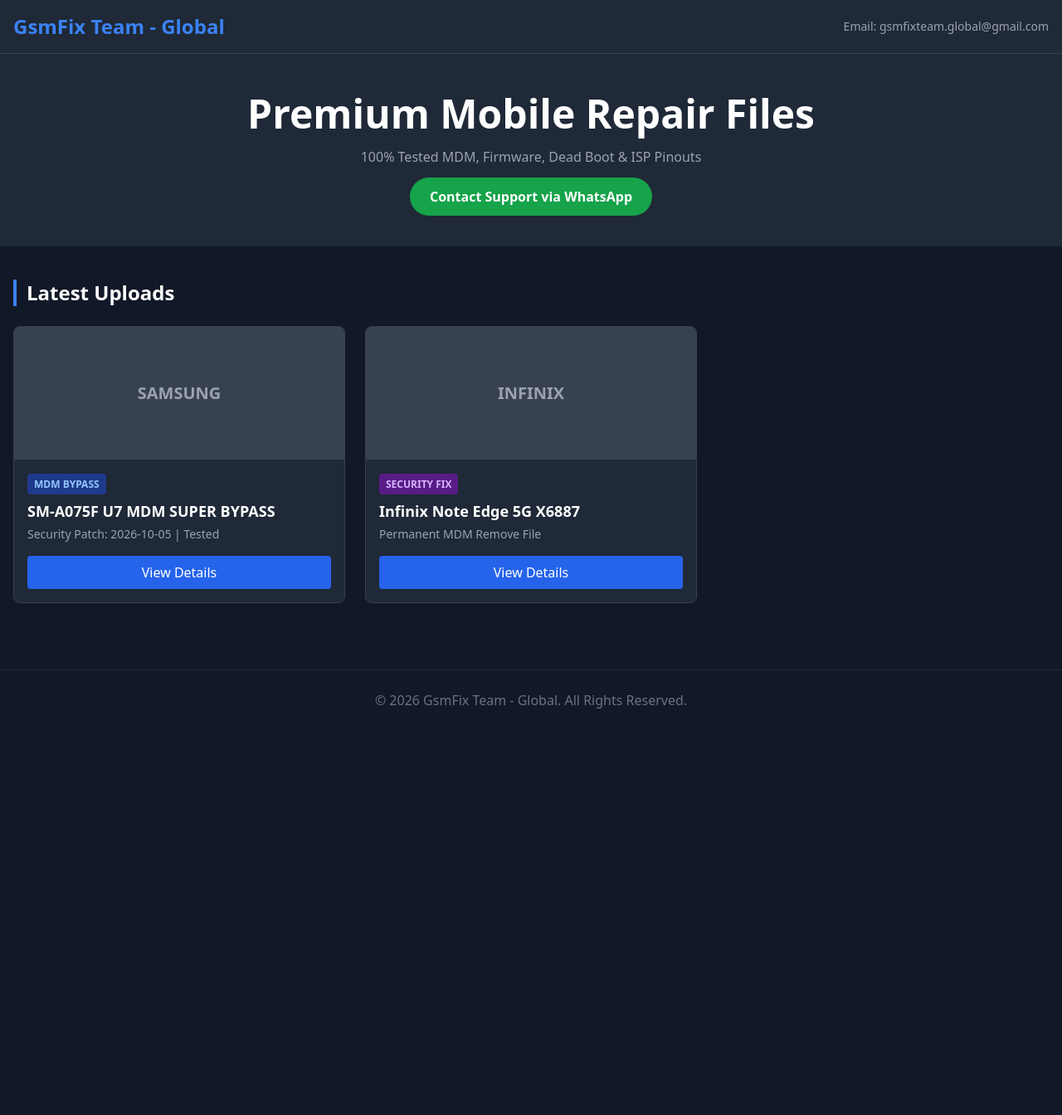
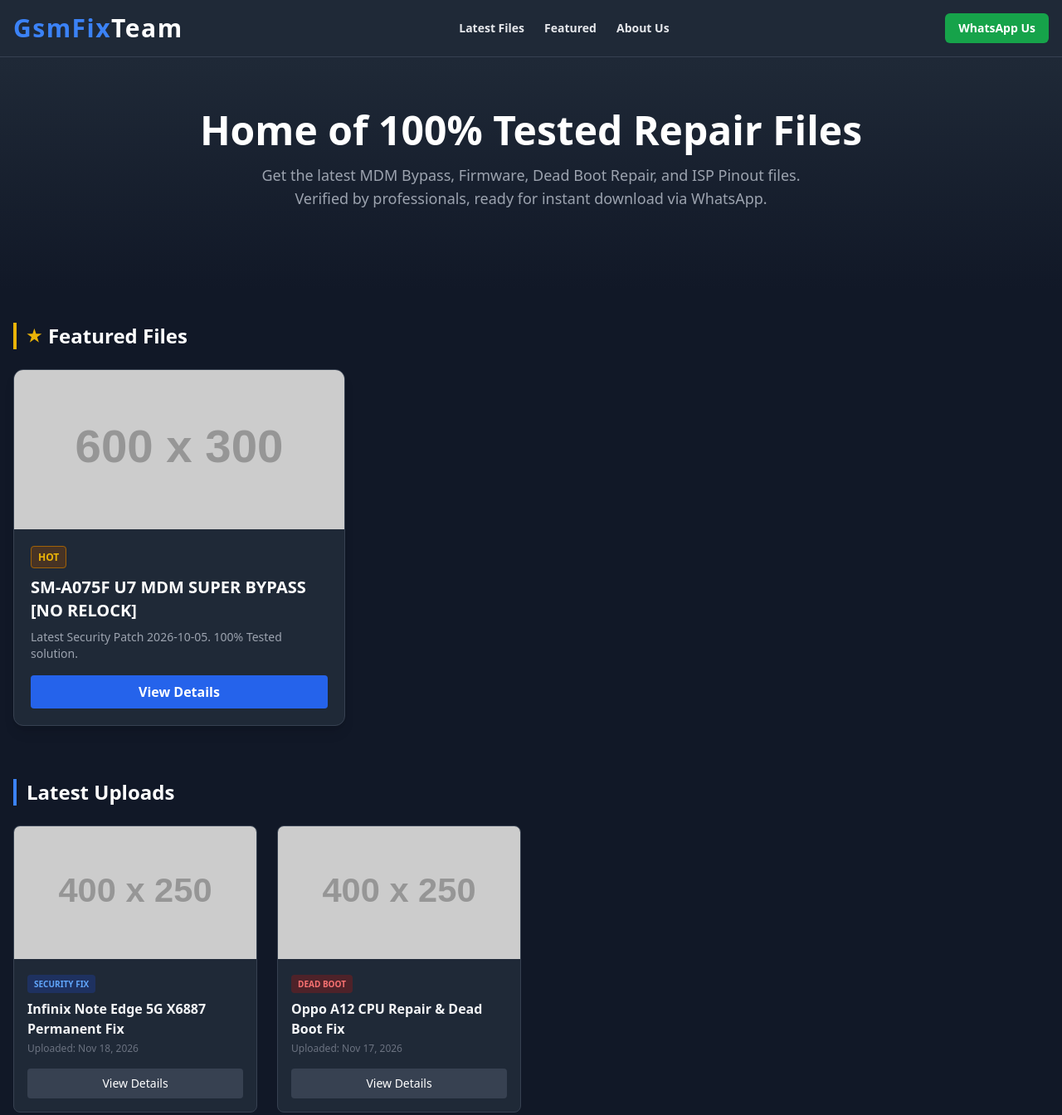
Before and after one commit to fahimmarketingsupport/GsmFix-Website, a plain HTML site: page index.html in a window 1280 px wide. Shown: the top 1344 px of the page at 83% size. Before the commit the page ends 880 px from the top, so only its background shows below. Drawn offline with nearby package versions, Linux system fonts and the light colour scheme; placeholder pictures from the web are drawn by us.

Commit message:
Update index.html

```diff
--- a/index.html
+++ b/index.html
@@ -3,66 +3,122 @@
 <head>
     <meta charset="UTF-8">
     <meta name="viewport" content="width=device-width, initial-scale=1.0">
-    <title>GsmFix Team - Global | 100% Tested MDM & Firmware</title>
+    <title>GsmFix Team - Global | Premium Mobile Repair Files</title>
     <script src="https://cdn.tailwindcss.com"></script>
 </head>
-<body class="bg-gray-900 text-white font-sans">
+<body class="bg-gray-900 text-gray-200 font-sans">
 
     <!-- Header Section -->
-    <header class="bg-gray-800 border-b border-gray-700 p-4">
+    <header class="bg-gray-800 border-b border-gray-700 p-4 sticky top-0 z-50">
         <div class="container mx-auto flex justify-between items-center">
-            <h1 class="text-2xl font-bold text-blue-500">GsmFix Team - Global</h1>
-            <p class="text-sm text-gray-400 hidden sm:block">Email: gsmfixteam.global@gmail.com</p>
+            <h1 class="text-2xl md:text-3xl font-bold text-blue-500 tracking-wider">GsmFix<span class="text-white">Team</span></h1>
+            <nav class="hidden md:flex space-x-6 text-sm font-semibold">
+                <a href="#latest" class="hover:text-blue-400 transition">Latest Files</a>
+                <a href="#featured" class="hover:text-blue-400 transition">Featured</a>
+                <a href="#about" class="hover:text-blue-400 transition">About Us</a>
+            </nav>
+            <a href="https://wa.me/8801540533046" target="_blank" class="bg-green-600 hover:bg-green-500 text-white font-bold py-2 px-4 rounded-md transition text-sm">WhatsApp Us</a>
         </div>
     </header>
 
-    <!-- Hero Section -->
-    <section class="text-center py-12 bg-gray-800">
-        <h2 class="text-3xl md:text-5xl font-bold mb-4">Premium Mobile Repair Files</h2>
-        <p class="text-gray-400 mb-6">100% Tested MDM, Firmware, Dead Boot & ISP Pinouts</p>
-        <a href="https://wa.me/8801540533046" target="_blank" class="bg-green-600 hover:bg-green-500 text-white font-bold py-3 px-6 rounded-full transition-all">
-            Contact Support via WhatsApp
-        </a>
+    <!-- Hero / Welcome Section -->
+    <section class="text-center py-16 px-4 bg-gradient-to-b from-gray-800 to-gray-900">
+        <h2 class="text-4xl md:text-5xl font-extrabold mb-4 text-white">Home of 100% Tested Repair Files</h2>
+        <p class="text-gray-400 text-lg mb-8 max-w-2xl mx-auto">Get the latest MDM Bypass, Firmware, Dead Boot Repair, and ISP Pinout files. Verified by professionals, ready for instant download via WhatsApp.</p>
     </section>
 
-    <!-- Latest Files Grid Section -->
+    <!-- Main Content Area -->
     <main class="container mx-auto py-10 px-4">
-        <h3 class="text-2xl font-semibold mb-6 border-l-4 border-blue-500 pl-3">Latest Uploads</h3>
 
-        <div class="grid grid-cols-1 md:grid-cols-3 gap-6">
+        <!-- Featured Posts Section -->
+        <section id="featured" class="mb-16">
+            <h3 class="text-2xl font-bold mb-6 border-l-4 border-yellow-500 pl-3 text-white flex items-center">
+                <span class="text-yellow-500 text-xl mr-2">★</span> Featured Files
+            </h3>
 
-            <!-- File Card 1 -->
-            <div class="bg-gray-800 rounded-lg overflow-hidden border border-gray-700 hover:border-blue-500 transition-all">
-                <div class="bg-gray-700 h-40 flex items-center justify-center">
-                    <span class="text-gray-400 text-xl font-bold">SAMSUNG</span>
-                </div>
-                <div class="p-4">
-                    <span class="bg-blue-900 text-blue-300 text-xs font-bold px-2 py-1 rounded">MDM BYPASS</span>
-                    <h4 class="text-lg font-bold mt-2">SM-A075F U7 MDM SUPER BYPASS</h4>
-                    <p class="text-gray-400 text-sm mt-1">Security Patch: 2026-10-05 | Tested</p>
-                    <a href="file-details.html" class="block text-center bg-blue-600 hover:bg-blue-500 text-white py-2 mt-4 rounded">View Details</a>
+            <div class="grid grid-cols-1 md:grid-cols-2 lg:grid-cols-3 gap-6">
+                <!-- Featured File Card 1 -->
+                <div class="bg-gray-800 rounded-xl overflow-hidden border border-gray-700 hover:border-yellow-500 transition shadow-lg">
+                    <!-- Thumbnail Image (এখানে ছবির লিংক দিবেন) -->
+                    <img src="https://via.placeholder.com/600x300/1f2937/fbbf24?text=SAMSUNG+MDM+BYPASS" alt="Samsung MDM" class="w-full h-48 object-cover">
+
+                    <div class="p-5">
+                        <span class="bg-yellow-900/50 text-yellow-500 text-xs font-bold px-2 py-1 rounded border border-yellow-700">HOT</span>
+                        <h4 class="text-xl font-bold mt-3 text-white line-clamp-2">SM-A075F U7 MDM SUPER BYPASS [NO RELOCK]</h4>
+                        <p class="text-gray-400 text-sm mt-2 mb-4">Latest Security Patch 2026-10-05. 100% Tested solution.</p>
+                        <a href="file-details.html" class="block text-center bg-blue-600 hover:bg-blue-500 text-white font-semibold py-2 rounded transition">View Details</a>
+                    </div>
                 </div>
             </div>
+        </section>
 
-            <!-- File Card 2 (Demo) -->
-            <div class="bg-gray-800 rounded-lg overflow-hidden border border-gray-700 hover:border-blue-500 transition-all">
-                <div class="bg-gray-700 h-40 flex items-center justify-center">
-                    <span class="text-gray-400 text-xl font-bold">INFINIX</span>
+        <!-- Latest Posts Section -->
+        <section id="latest" class="mb-16">
+            <h3 class="text-2xl font-bold mb-6 border-l-4 border-blue-500 pl-3 text-white">Latest Uploads</h3>
+
+            <div class="grid grid-cols-1 sm:grid-cols-2 lg:grid-cols-4 gap-6">
+
+                <!-- Latest File Card 1 -->
+                <div class="bg-gray-800 rounded-lg overflow-hidden border border-gray-700 hover:border-blue-500 transition group">
+                    <!-- Thumbnail Image -->
+                    <img src="https://via.placeholder.com/400x250/374151/9ca3af?text=INFINIX+FILE" alt="Infinix File" class="w-full h-40 object-cover group-hover:scale-105 transition duration-300">
+
+                    <div class="p-4">
+                        <span class="bg-blue-900/50 text-blue-400 text-[10px] font-bold px-2 py-1 rounded">SECURITY FIX</span>
+                        <h4 class="text-base font-bold mt-2 text-gray-100 line-clamp-2">Infinix Note Edge 5G X6887 Permanent Fix</h4>
+                        <p class="text-gray-500 text-xs mt-1">Uploaded: Nov 18, 2026</p>
+                        <a href="file-details.html" class="block text-center bg-gray-700 hover:bg-blue-600 text-white text-sm py-2 mt-4 rounded transition">View Details</a>
+                    </div>
                 </div>
-                <div class="p-4">
-                    <span class="bg-purple-900 text-purple-300 text-xs font-bold px-2 py-1 rounded">SECURITY FIX</span>
-                    <h4 class="text-lg font-bold mt-2">Infinix Note Edge 5G X6887</h4>
-                    <p class="text-gray-400 text-sm mt-1">Permanent MDM Remove File</p>
-                    <a href="file-details.html" class="block text-center bg-blue-600 hover:bg-blue-500 text-white py-2 mt-4 rounded">View Details</a>
+
+                <!-- Latest File Card 2 -->
+                <div class="bg-gray-800 rounded-lg overflow-hidden border border-gray-700 hover:border-blue-500 transition group">
+                    <img src="https://via.placeholder.com/400x250/374151/9ca3af?text=OPPO+FILE" alt="Oppo File" class="w-full h-40 object-cover group-hover:scale-105 transition duration-300">
+                    <div class="p-4">
+                        <span class="bg-red-900/50 text-red-400 text-[10px] font-bold px-2 py-1 rounded">DEAD BOOT</span>
+                        <h4 class="text-base font-bold mt-2 text-gray-100 line-clamp-2">Oppo A12 CPU Repair & Dead Boot Fix</h4>
+                        <p class="text-gray-500 text-xs mt-1">Uploaded: Nov 17, 2026</p>
+                        <a href="file-details.html" class="block text-center bg-gray-700 hover:bg-blue-600 text-white text-sm py-2 mt-4 rounded transition">View Details</a>
+                    </div>
+                </div>
+
+            </div>
+        </section>
+
+        <!-- About Us Section -->
+        <section id="about" class="bg-gray-800 rounded-2xl p-8 border border-gray-700">
+            <h3 class="text-2xl font-bold mb-4 border-b border-gray-700 pb-2 text-white">About GsmFix Team - Global</h3>
+            <div class="flex flex-col md:flex-row gap-8 items-center">
+                <div class="md:w-2/3">
+                    <p class="text-gray-300 leading-relaxed mb-4">
+                        Welcome to GsmFix Team - Global. We are a dedicated team of mobile software technicians providing 100% tested and verified premium files for smartphone repair professionals.
+                    </p>
+                    <p class="text-gray-300 leading-relaxed mb-4">
+                        Our database includes the latest MDM bypass files, dead boot repair solutions, ISP pinouts, and custom firmware for all major brands including Samsung, Oppo, Vivo, Infinix, and Tecno. We test every file in our own labs before uploading to ensure you don't face any relock or dead risks.
+                    </p>
+                    <ul class="text-sm text-gray-400 space-y-2 mt-4">
+                        <li><strong class="text-gray-200">Email:</strong> gsmfixteam.global@gmail.com</li>
+                        <li><strong class="text-gray-200">WhatsApp:</strong> +8801540533046</li>
+                    </ul>
+                </div>
+                <div class="md:w-1/3 text-center">
+                    <div class="w-32 h-32 bg-blue-900 rounded-full flex items-center justify-center mx-auto mb-4 border-4 border-gray-700">
+                        <span class="text-4xl">🛠️</span>
+                    </div>
+                    <p class="font-bold text-lg text-white">Trusted by Technicians</p>
                 </div>
             </div>
+        </section>
 
-        </div>
     </main>
 
     <!-- Footer -->
-    <footer class="bg-gray-900 border-t border-gray-800 text-center py-6 mt-10">
-        <p class="text-gray-500">© 2026 GsmFix Team - Global. All Rights Reserved.</p>
+    <footer class="bg-gray-950 border-t border-gray-800 text-center py-8 mt-12">
+        <p class="text-gray-500 text-sm">© 2026 GsmFix Team - Global. All Rights Reserved.</p>
+        <div class="mt-4 space-x-4 text-xs text-gray-600">
+            <a href="#" class="hover:text-gray-400">Terms & Conditions</a>
+            <a href="#" class="hover:text-gray-400">Privacy Policy</a>
+        </div>
     </footer>
 
 </body>
```
